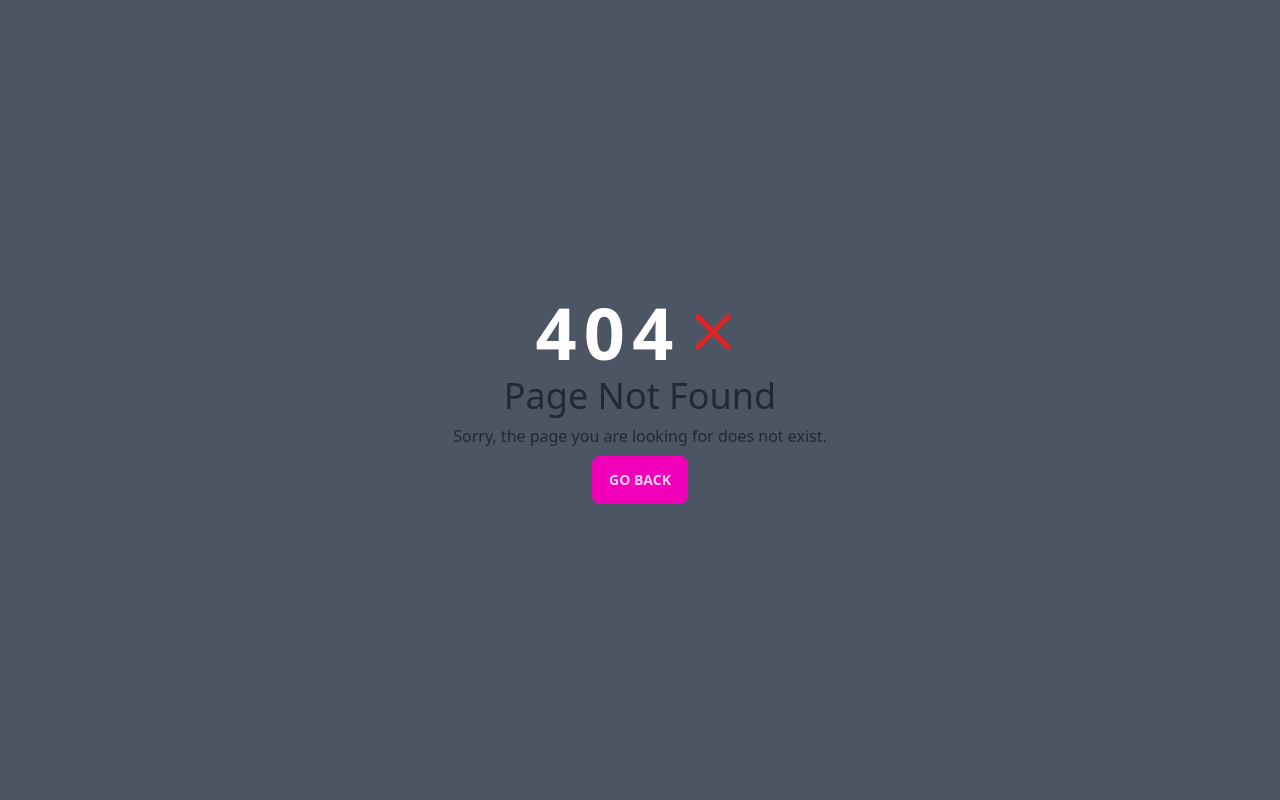
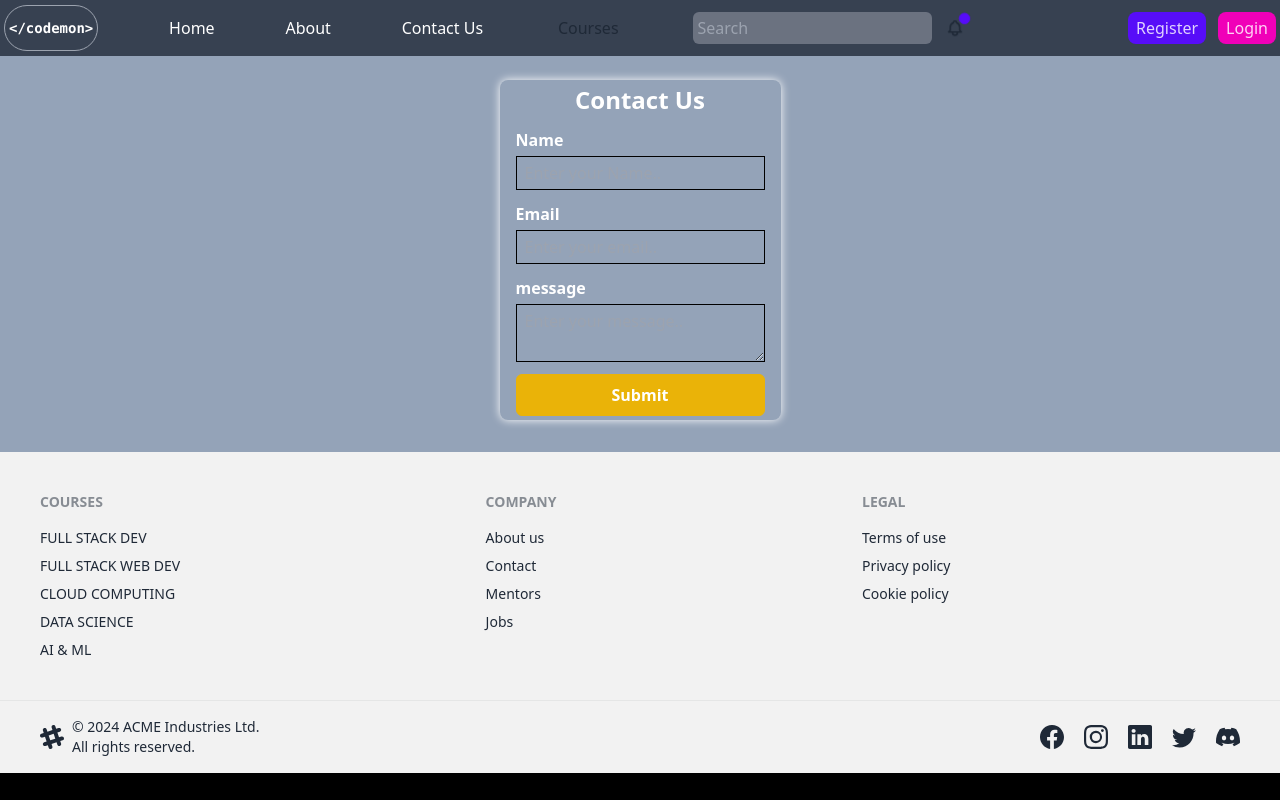
Before and after one commit to MohdShoaib530/lms-client, a React (Vite) app: page /contact in a window 1280 px wide. Before the commit this address had no page. Built offline with nearby package versions, Linux system fonts and the light colour scheme.

Commit message:
contact and access denied pages are working

```diff
--- a/src/App.jsx
+++ b/src/App.jsx
@@ -4,7 +4,9 @@ import { Route, Routes } from 'react-router-dom';
 
 import NotFoundPage from './Components/NotFound';
 import AboutUs from './pages/AboutUs';
+import ContactUs from './pages/ContactUs';
 import AllCourses from './pages/Course/CoursesList';
+import Denied from './pages/Denied';
 import HomePage from './pages/HomePage';
 import Login from './pages/Login';
 import SignUp from './pages/SignUp';
@@ -15,10 +17,12 @@ function App() {
     <>
       <Routes>
          <Route path='/' element= {<HomePage/>}></Route>
-         <Route path='/about' element= {<AboutUs/>}></Route>
          <Route path='/signup' element= {<SignUp/>}></Route>
          <Route path='/login' element= {<Login/>}></Route>
          <Route path='/courses' element= {<AllCourses/>}></Route>
+         <Route path='/about' element= {<AboutUs/>}></Route>
+         <Route path='/contact' element= {<ContactUs/>}></Route>
+         <Route path='/denied' element= {<Denied/>}></Route>
          <Route path='/*' element= {<NotFoundPage/>}></Route>
       </Routes>
     </>
--- a/src/Components/CourseCard.jsx
+++ b/src/Components/CourseCard.jsx
@@ -1,22 +1,22 @@
 function CourseCard({data}){
 
 return (
-           <div className="w-[32%] flex flex-col text-left border border-gray-500 rounded-lg p-3 bg-gray-900">
+           <div className="w-40% lg:w-[32%] flex flex-col text-left border border-gray-500 rounded-lg p-3 bg-gray-900">
                <h1 className="font-semibold text-2xl mb-1 text-center">{data?.title}</h1>
                <img src={data?.thumbnail?.secure_url} alt="lecture" className="w-auto" />
                <div className="text-center">
                   <span className="font-semibold underline text-yellow-600">Description :</span>
                   <h1 className="">{data?.description}</h1>
                </div>
-               <div className="flex gap-2 text-left">
+               <div className="md:flex flex flex-col gap-2 text-left">
                    <span className="underline font-semibold text-yellow-600">Category :</span>
                    <p>{data?.category}</p>
                </div>
-               <div className="flex gap-2 text-left">
+               <div className="md:flex flex flex-col gap-2 text-left">
                    <span className="underline font-semibold text-yellow-600">No. of lecture :</span>
                    <p>{data?.numberOfLectures}</p>
                </div>
-               <div className="flex gap-2 text-left">
+               <div className="md:flex flex flex-col gap-2 text-left">
                     <span className="underline font-semibold text-yellow-600">Created By :</span>
                     <p >{data.createdBy}</p>
                </div>
--- a/src/Components/Navbar.jsx
+++ b/src/Components/Navbar.jsx
@@ -1,3 +1,4 @@
+import { BsCodeSlash } from "react-icons/bs";
 import { useDispatch, useSelector } from "react-redux";
 import { Link, useNavigate } from "react-router-dom";
 
@@ -22,12 +23,8 @@ const Navbar = () => {
       <div className=" bg-gray-700 p-1  fixed flex items-center w-full justify-between z-50">
         {/* Logo */}
         <div className="w-fit">
-          <Link to="/" className="text-white text-xl font-bold">
-            <div className="avatar online placeholder">
-              <div className="bg-neutral text-neutral-content rounded-full w-12">
-                <span className="text-xl">Edu</span>
-              </div>
-            </div>
+          <Link to="/" className="hover:bg-gray-600 p-1 text-white text-sm font-bold flex flex-col border border-gray-400 rounded-full items-center justify-center py-3">
+            <span className="inline-block"><code>{`</codemon>`}</code></span>
           </Link>
         </div>
 
--- /dev/null
+++ b/src/Helpers/RegexMatcher.js
@@ -0,0 +1,7 @@
+export function isEmail(string){
+    return string.match(/^[a-zA-Z0-9+_.-]+@[a-zA-Z0-9.-]+$/)
+}
+
+export function isPassword(password){
+  return password.match(/^(?=.*\d)(?=.*[!@#$%^&*])(?=.*[a-z])(?=.*[A-Z]).{8,}$/)
+}
--- a/src/Layouts/HomeLayout.jsx
+++ b/src/Layouts/HomeLayout.jsx
@@ -53,8 +53,10 @@ function HomeLayout({ children }) {
                             className=" font-bold text-white m-4 lg:hidden"
                         />
                         <div className="navbar bg-black lg:hidden flex items-center justify-between w-full">
-                            <div className="navbar-center">
-                                <a className="btn btn-ghost text-xl">Edu</a>
+                            <div className="w-fit">
+                               <Link to="/" className="hover:bg-gray-600 p-1 text-white text-sm font-bold flex flex-col border border-gray-400 rounded-full items-center justify-center py-3">
+                                 <span className="inline-block"><code>{`</codemon>`}</code></span>
+                               </Link>
                             </div>
                             <div className="navbar-end">
                                 <button className="btn btn-ghost btn-circle">
--- /dev/null
+++ b/src/pages/ContactUs.jsx
@@ -0,0 +1,107 @@
+import { useState } from "react";
+import toast from "react-hot-toast";
+import { useNavigate } from "react-router-dom";
+
+import axiosInstance from "../Helpers/axiosInstance";
+import { isEmail } from "../Helpers/RegexMatcher";
+import HomeLayout from "../Layouts/HomeLayout";
+
+function ContactForm(){
+
+    const navigate = useNavigate();
+
+    const [formData,setFormData] = useState({
+        name:'',
+        email: '',
+        message: '',
+    })
+
+    function handleUserInput(e) {
+        const {name,value} = e.target;
+        setFormData({
+            ...formData, [name]:value
+        })
+    }
+
+
+    async function onFormSubmit(event){
+        event.preventDefault();
+
+        if(!formData.name || !formData.email  || !formData.message){
+            return toast.error("all fields are required")
+        }
+
+        if(formData.name.length < 3) {
+            return toast.error(`Name must be atleast 3 characters`);
+        }
+
+        if(formData.message.length < 20) {
+             return toast.error(`message should be atleast 20 characters`);
+
+        }
+
+        if(!isEmail(formData.email)) {
+            return toast.error(`Please enter a valid email`);
+
+        }
+
+
+        try {
+            const response = axiosInstance.post('/contact', formData)
+            toast.promise(response,
+            {
+                loading:'Sending your message',
+                success:"message sent successfully, we will contact soon",
+                error:'Something went wrong!'
+            }
+            )
+            const result = await response;
+            console.log('resutl',result);
+
+            if(result?.data?.message){
+                navigate('/')
+            }
+
+        } catch (error) {
+            console.log('error',error);
+            if(error?.response?.data?.message){
+                toast.error(error?.response?.data?.message)
+            } else {
+                toast.error(error?.message)
+            }
+        }
+
+
+        setFormData({
+            name:'',
+            email: '',
+            message: '',
+        });
+
+    }
+
+   return(
+     <HomeLayout>
+        <div className="relative flex items-center justify-center flex-col bg-slate-400 pt-20 pb-8 w-full" >
+            <form action=""noValidate onSubmit={onFormSubmit} className=" flex flex-col justify-center gap-3 text-white rounded-lg  shadow-[0_0_10px] px-4 py-1 w-fit">
+                <h3 className="text-2xl font-bold text-center">Contact Us</h3>
+                <div className="flex flex-col gap-1">
+                    <label htmlFor="name" className="font-semibold">Name</label>
+                    <input value={formData.name}  onChange={handleUserInput} type="text" required name="name" id="name" placeholder="Enter your Name.." className="bg-transparent px-2 py-1 border border-black" />
+                </div>
+                <div className="flex flex-col gap-1">
+                    <label htmlFor="email" className="font-semibold">Email</label>
+                    <input value={formData.email} onChange={handleUserInput} type="email" required name="email" id="email" placeholder="Enter your email.." className="bg-transparent px-2 py-1 border border-black" />
+                </div>
+                <div className="flex flex-col gap-1">
+                    <label htmlFor="message" className="font-semibold">message</label>
+                    <textarea  value={formData.message} onChange={handleUserInput} required name="message" id="message" placeholder="Enter your message.." className=" bg-transparent px-2 py-1 border border-black" />
+                </div>
+                <button  type="submit" className="hover:bg-yellow-600 w-full border border-yellow-500 bg-yellow-500 rounded-md py-2 font-semibold ">Submit</button>
+            </form>
+        </div>
+     </HomeLayout>
+   )
+}
+
+export default ContactForm;
--- /dev/null
+++ b/src/pages/Denied.jsx
@@ -0,0 +1,21 @@
+import { useNavigate } from "react-router-dom";
+
+
+function Denied(){
+    const navigate = useNavigate();
+    return (
+        <main className="flex flex-col items-center justify-center w-full h-screen">
+            <h1 className="text-9xl text-white items-center justify-center font-extrabold">
+                403
+            </h1>
+            <div className="bg-black absolute rotate-12 text-red-700">
+                Access denied
+            </div>
+            <button onClick={() => navigate(-1)} className="btn btn-secondary">
+                Go Back
+            </button>
+        </main>
+    )
+}
+
+export default Denied;
--- a/src/pages/Login.jsx
+++ b/src/pages/Login.jsx
@@ -4,6 +4,7 @@ import { toast } from "react-hot-toast";
 import { useDispatch } from "react-redux";
 import { Link, useNavigate } from "react-router-dom";
 
+import { isEmail, isPassword } from "../Helpers/RegexMatcher";
 import HomeLayout from "../layouts/HomeLayout";
 import { loginAccount } from "../Redux/Slices/AuthSlice";
 
@@ -30,6 +31,14 @@ function Login(){
         if(!loginData.email || !loginData.password){
             toast.error(`Please fill all the fields`);
              return
+        }
+        if(!isEmail(loginData.email)) {
+            return toast.error(`Please enter a valid email`);
+
+        }
+        if(!isPassword(loginData.password)) {
+            return toast.error(`password to be at least 8 characters long, one uppercase letter, one lowercase letter, and one digit.`);
+
         }
 
         const response = await dispatch(loginAccount(loginData));
--- a/src/pages/SignUp.jsx
+++ b/src/pages/SignUp.jsx
@@ -4,6 +4,7 @@ import {BsPersonCircle} from "react-icons/bs";
 import { useDispatch } from "react-redux";
 import { Link, useNavigate } from "react-router-dom";
 
+import { isEmail, isPassword } from "../Helpers/RegexMatcher";
 import HomeLayout from "../layouts/HomeLayout";
 import {createAccount } from '../Redux/Slices/AuthSlice'
 
@@ -49,21 +50,19 @@ function SignUp(){
         event.preventDefault();
 
         if(!signUpData.avatar && !signUpData.fullName && !signUpData.email && !signUpData.password){
-            toast.error(`Please fill all the fields`);
-             return
+            return toast.error(`Please fill all the fields`);
         }
 
         if(signUpData.fullName.length < 3) {
-            toast.error(`Name must be atleast 3 characters`);
-            return
+           return toast.error(`Name must be atleast 3 characters`);
         }
-        if(!signUpData.email.match(/^[a-zA-Z0-9+_.-]+@[a-zA-Z0-9.-]+$/)) {
-            toast.error(`Please enter a valid email`);
-            return
+        if(!isEmail(signUpData.email)) {
+            return toast.error(`Please enter a valid email`);
+
         }
-        if(!signUpData.password.match(/^(?=.*\d)(?=.*[!@#$%^&*])(?=.*[a-z])(?=.*[A-Z]).{8,}$/)) {
-            toast.error(`password to be at least 8 characters long, one uppercase letter, one lowercase letter, and one digit.`);
-            return
+        if(!isPassword(signUpData.password)) {
+            return toast.error(`password to be at least 8 characters long, one uppercase letter, one lowercase letter, and one digit.`);
+
         }
 
             const formData = new FormData();
```
